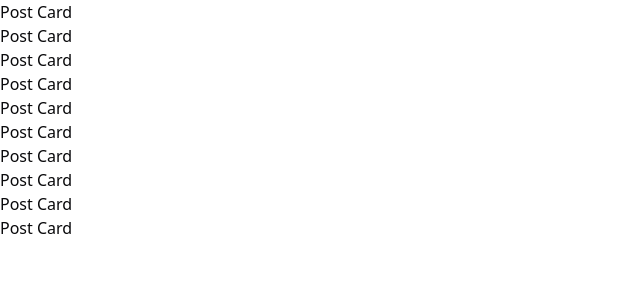
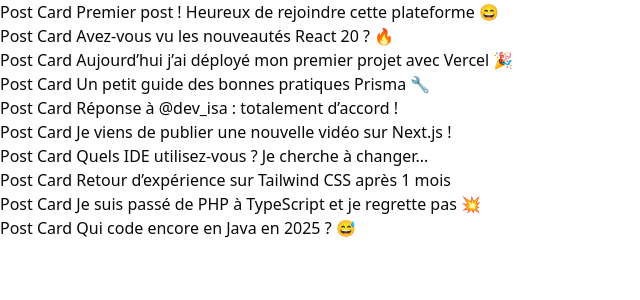
Before and after one commit to romaric-demide/mini-social, a Next.js app: page / in a window 1280 px wide. Shown: the top 300 px of the page, without its empty margins (0-640 px from the left). Built offline with nearby package versions, Linux system fonts and the light colour scheme; no server answers; the database is empty.

Commit message:
feat: display post text in PostCard component

```diff
--- a/components/post-card.tsx
+++ b/components/post-card.tsx
@@ -27,7 +27,7 @@
 export default function PostCard({ post }: { post: PostCardProps }) {
   return (
     <div>
-      <div>Post Card</div>
+      <div>Post Card {post.text}</div>
     </div>
   );
 }
```
